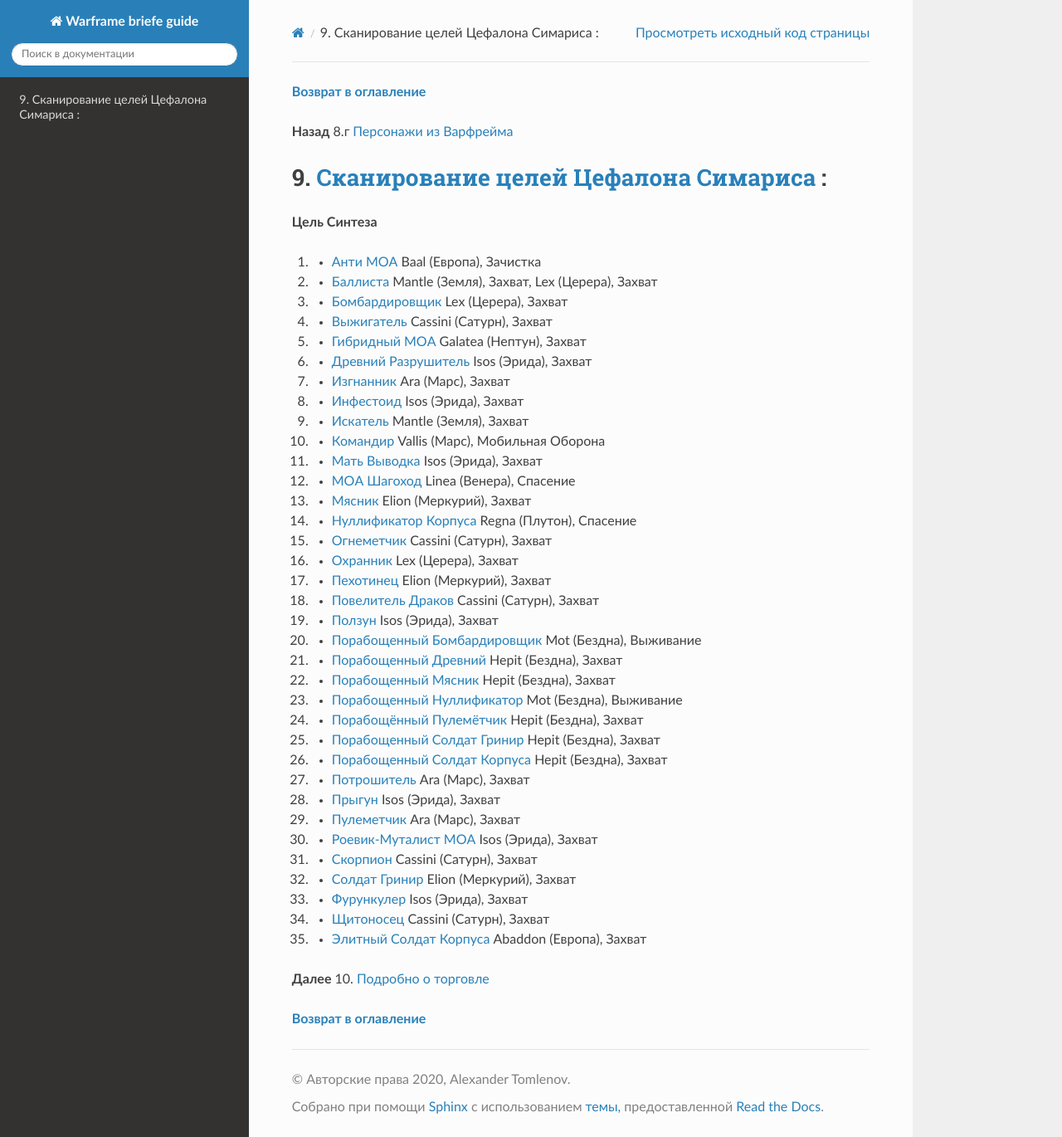
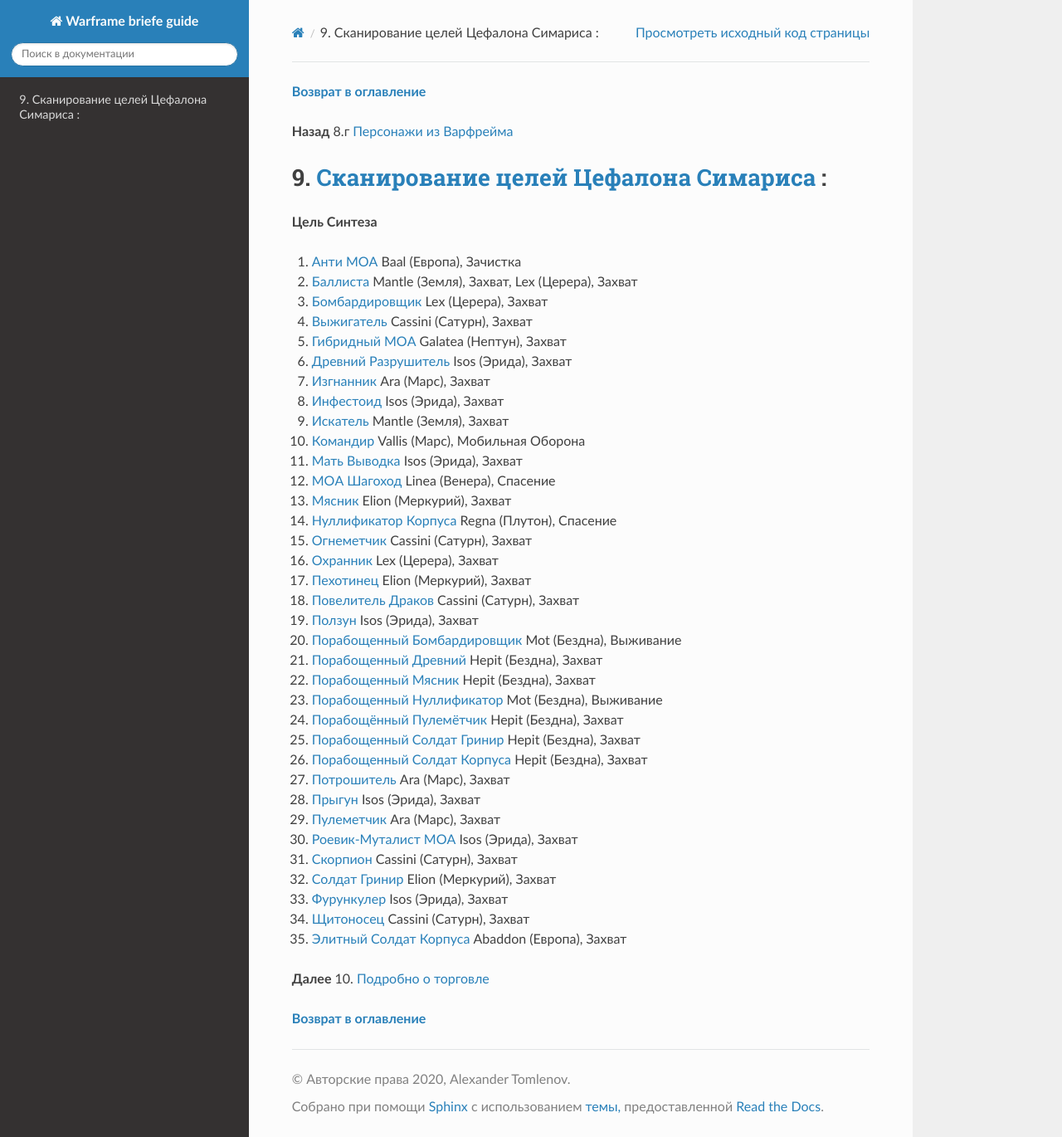
Before and after one commit to crackedmind/warframe-brief-guide, a Sphinx documentation site: the page built from source/09.md, in a window 1280 px wide and 1370 px high. Shown: the whole window at 83% size. Built offline with Sphinx 7.4.7 and the Read the Docs theme 2.0.0, drawn with Linux system fonts in a browser that asks for light colours.

Commit message:
09 Fix formatting

```diff
--- a/source/09.md
+++ b/source/09.md
@@ -7,41 +7,41 @@
 
  **Цель Синтеза**
 
-1. - [Анти МОА](https://warframe.fandom.com/ru/wiki/%D0%90%D0%BD%D1%82%D0%B8_%D0%9C%D0%9E%D0%90)						Baal (Европа), Зачистка
-2. - [Баллиста](https://warframe.fandom.com/ru/wiki/%D0%91%D0%B0%D0%BB%D0%BB%D0%B8%D1%81%D1%82%D0%B0)						Mantle (Земля), Захват, Lex (Церера), Захват
-3. - [Бомбардировщик](https://warframe.fandom.com/ru/wiki/%D0%91%D0%BE%D0%BC%D0%B1%D0%B0%D1%80%D0%B4%D0%B8%D1%80%D0%BE%D0%B2%D1%89%D0%B8%D0%BA)					Lex (Церера), Захват
-4. - [Выжигатель](https://warframe.fandom.com/ru/wiki/%D0%92%D1%8B%D0%B6%D0%B8%D0%B3%D0%B0%D1%82%D0%B5%D0%BB%D1%8C)						Cassini (Сатурн), Захват
-5. - [Гибридный МОА](https://warframe.fandom.com/ru/wiki/%D0%93%D0%B8%D0%B1%D1%80%D0%B8%D0%B4%D0%BD%D1%8B%D0%B9_%D0%9C%D0%9E%D0%90)					Galatea (Нептун), Захват
-6. - [Древний Разрушитель](https://warframe.fandom.com/ru/wiki/%D0%94%D1%80%D0%B5%D0%B2%D0%BD%D0%B8%D0%B9_%D0%A0%D0%B0%D0%B7%D1%80%D1%83%D1%88%D0%B8%D1%82%D0%B5%D0%BB%D1%8C)				Isos (Эрида), Захват
-7. - [Изгнанник](https://warframe.fandom.com/ru/wiki/%D0%98%D0%B7%D0%B3%D0%BD%D0%B0%D0%BD%D0%BD%D0%B8%D0%BA)						Ara (Марс), Захват
-8. - [Инфестоид](https://warframe.fandom.com/ru/wiki/%D0%98%D0%BD%D1%84%D0%B5%D1%81%D1%82%D0%BE%D0%B8%D0%B4)						Isos (Эрида), Захват
-9. - [Искатель](https://warframe.fandom.com/ru/wiki/%D0%98%D1%81%D0%BA%D0%B0%D1%82%D0%B5%D0%BB%D1%8C)						Mantle (Земля), Захват
-10. - [Командир](https://warframe.fandom.com/ru/wiki/%D0%9A%D0%BE%D0%BC%D0%B0%D0%BD%D0%B4%D0%B8%D1%80)						Vallis (Марс), Мобильная Оборона
-11. - [Мать Выводка](https://warframe.fandom.com/ru/wiki/%D0%9C%D0%B0%D1%82%D1%8C_%D0%B2%D1%8B%D0%B2%D0%BE%D0%B4%D0%BA%D0%B0)					Isos (Эрида), Захват
-12. - [МОА Шагоход](https://warframe.fandom.com/ru/wiki/%D0%9C%D0%9E%D0%90_%D0%A8%D0%B0%D0%B3%D0%BE%D1%85%D0%BE%D0%B4)					Linea (Венера), Спасение
-13. - [Мясник](https://warframe.fandom.com/ru/wiki/%D0%9C%D1%8F%D1%81%D0%BD%D0%B8%D0%BA)						Elion (Меркурий), Захват
-14. - [Нуллификатор Корпуса](https://warframe.fandom.com/ru/wiki/%D0%9D%D1%83%D0%BB%D0%BB%D0%B8%D1%84%D0%B8%D0%BA%D0%B0%D1%82%D0%BE%D1%80_%D0%9A%D0%BE%D1%80%D0%BF%D1%83%D1%81%D0%B0)				Regna (Плутон), Спасение
-15. - [Огнеметчик](https://warframe.fandom.com/ru/wiki/%D0%9E%D0%B3%D0%BD%D0%B5%D0%BC%D1%91%D1%82%D1%87%D0%B8%D0%BA)						Cassini (Сатурн), Захват
-16. - [Охранник](https://warframe.fandom.com/ru/wiki/%D0%9E%D1%85%D1%80%D0%B0%D0%BD%D0%BD%D0%B8%D0%BA)						Lex (Церера), Захват
-17. - [Пехотинец](https://warframe.fandom.com/ru/wiki/%D0%9F%D0%B5%D1%85%D0%BE%D1%82%D0%B8%D0%BD%D0%B5%D1%86)						Elion (Меркурий), Захват
-18. - [Повелитель Драков](https://warframe.fandom.com/ru/wiki/%D0%9F%D0%BE%D0%B2%D0%B5%D0%BB%D0%B8%D1%82%D0%B5%D0%BB%D1%8C_%D0%94%D1%80%D0%B0%D0%BA%D0%BE%D0%B2)					Cassini (Сатурн), Захват
-19. - [Ползун](https://warframe.fandom.com/ru/wiki/%D0%9F%D0%BE%D0%BB%D0%B7%D1%83%D0%BD)						Isos (Эрида), Захват
-20. - [Порабощенный Бомбардировщик](https://warframe.fandom.com/ru/wiki/%D0%9F%D0%BE%D1%80%D0%B0%D0%B1%D0%BE%D1%89%D1%91%D0%BD%D0%BD%D1%8B%D0%B9_%D0%91%D0%BE%D0%BC%D0%B1%D0%B0%D1%80%D0%B4%D0%B8%D1%80%D0%BE%D0%B2%D1%89%D0%B8%D0%BA)			Mot (Бездна), Выживание
-21. - [Порабощенный Древний](https://warframe.fandom.com/ru/wiki/%D0%9F%D0%BE%D1%80%D0%B0%D0%B1%D0%BE%D1%89%D1%91%D0%BD%D0%BD%D1%8B%D0%B9_%D0%94%D1%80%D0%B5%D0%B2%D0%BD%D0%B8%D0%B9)				Hepit (Бездна), Захват
-22. - [Порабощенный Мясник](https://warframe.fandom.com/ru/wiki/%D0%9F%D0%BE%D1%80%D0%B0%D0%B1%D0%BE%D1%89%D1%91%D0%BD%D0%BD%D1%8B%D0%B9_%D0%9C%D1%8F%D1%81%D0%BD%D0%B8%D0%BA)				Hepit (Бездна), Захват
-23. - [Порабощенный Нуллификатор](https://warframe.fandom.com/ru/wiki/%D0%9F%D0%BE%D1%80%D0%B0%D0%B1%D0%BE%D1%89%D1%91%D0%BD%D0%BD%D1%8B%D0%B9_%D0%9D%D1%83%D0%BB%D0%BB%D0%B8%D1%84%D0%B8%D0%BA%D0%B0%D1%82%D0%BE%D1%80)			Mot (Бездна), Выживание
-24. - [Порабощённый Пулемётчик](https://warframe.fandom.com/ru/wiki/%D0%9F%D0%BE%D1%80%D0%B0%D0%B1%D0%BE%D1%89%D1%91%D0%BD%D0%BD%D1%8B%D0%B9_%D0%9F%D1%83%D0%BB%D0%B5%D0%BC%D1%91%D1%82%D1%87%D0%B8%D0%BA)			Hepit (Бездна), Захват
-25. - [Порабощенный Солдат Гринир](https://warframe.fandom.com/ru/wiki/%D0%9F%D0%BE%D1%80%D0%B0%D0%B1%D0%BE%D1%89%D1%91%D0%BD%D0%BD%D1%8B%D0%B9_%D0%A1%D0%BE%D0%BB%D0%B4%D0%B0%D1%82_%D0%93%D1%80%D0%B8%D0%BD%D0%B8%D1%80)			Hepit (Бездна), Захват
-26. - [Порабощенный Солдат Корпуса](https://warframe.fandom.com/ru/wiki/%D0%9F%D0%BE%D1%80%D0%B0%D0%B1%D0%BE%D1%89%D1%91%D0%BD%D0%BD%D1%8B%D0%B9_%D0%A1%D0%BE%D0%BB%D0%B4%D0%B0%D1%82_%D0%9A%D0%BE%D1%80%D0%BF%D1%83%D1%81%D0%B0)			Hepit (Бездна), Захват
-27. - [Потрошитель](https://warframe.fandom.com/ru/wiki/%D0%9F%D0%BE%D1%82%D1%80%D0%BE%D1%88%D0%B8%D1%82%D0%B5%D0%BB%D1%8C)					Ara (Марс), Захват
-28. - [Прыгун](https://warframe.fandom.com/ru/wiki/%D0%9F%D1%80%D1%8B%D0%B3%D1%83%D0%BD)						Isos (Эрида), Захват
-29. - [Пулеметчик](https://warframe.fandom.com/ru/wiki/%D0%A2%D1%8F%D0%B6%D1%91%D0%BB%D1%8B%D0%B9_%D0%9F%D1%83%D0%BB%D0%B5%D0%BC%D1%91%D1%82%D1%87%D0%B8%D0%BA)						Ara (Марс), Захват
-30. - [Роевик-Муталист МОА](https://warframe.fandom.com/ru/wiki/%D0%A0%D0%BE%D0%B5%D0%B2%D0%B8%D0%BA-%D0%9C%D1%83%D1%82%D0%B0%D0%BB%D0%B8%D1%81%D1%82_%D0%9C%D0%9E%D0%90)					Isos (Эрида), Захват
-31. - [Скорпион](https://warframe.fandom.com/ru/wiki/%D0%A1%D0%BA%D0%BE%D1%80%D0%BF%D0%B8%D0%BE%D0%BD)						Cassini (Сатурн), Захват
-32. - [Солдат Гринир](https://warframe.fandom.com/ru/wiki/%D0%A1%D0%BE%D0%BB%D0%B4%D0%B0%D1%82_%D0%93%D1%80%D0%B8%D0%BD%D0%B8%D1%80)					Elion (Меркурий), Захват
-33. - [Фурункулер](https://warframe.fandom.com/ru/wiki/%D0%A4%D1%83%D1%80%D1%83%D0%BD%D0%BA%D1%83%D0%BB%D0%B5%D1%80)						Isos (Эрида), Захват
-34. - [Щитоносец](https://warframe.fandom.com/ru/wiki/%D0%A9%D0%B8%D1%82%D0%BE%D0%BD%D0%BE%D1%81%D0%B5%D1%86)						Cassini (Сатурн), Захват
-35. - [Элитный Солдат Корпуса](https://warframe.fandom.com/ru/wiki/%D0%AD%D0%BB%D0%B8%D1%82%D0%BD%D1%8B%D0%B9_%D1%81%D0%BE%D0%BB%D0%B4%D0%B0%D1%82_%D0%9A%D0%BE%D1%80%D0%BF%D1%83%D1%81%D0%B0)				Abaddon (Европа), Захват
+1. [Анти МОА](https://warframe.fandom.com/ru/wiki/%D0%90%D0%BD%D1%82%D0%B8_%D0%9C%D0%9E%D0%90) Baal (Европа), Зачистка
+2. [Баллиста](https://warframe.fandom.com/ru/wiki/%D0%91%D0%B0%D0%BB%D0%BB%D0%B8%D1%81%D1%82%D0%B0)	Mantle (Земля), Захват, Lex (Церера), Захват
+3. [Бомбардировщик](https://warframe.fandom.com/ru/wiki/%D0%91%D0%BE%D0%BC%D0%B1%D0%B0%D1%80%D0%B4%D0%B8%D1%80%D0%BE%D0%B2%D1%89%D0%B8%D0%BA) Lex (Церера), Захват
+4. [Выжигатель](https://warframe.fandom.com/ru/wiki/%D0%92%D1%8B%D0%B6%D0%B8%D0%B3%D0%B0%D1%82%D0%B5%D0%BB%D1%8C) Cassini (Сатурн), Захват
+5. [Гибридный МОА](https://warframe.fandom.com/ru/wiki/%D0%93%D0%B8%D0%B1%D1%80%D0%B8%D0%B4%D0%BD%D1%8B%D0%B9_%D0%9C%D0%9E%D0%90) Galatea (Нептун), Захват
+6. [Древний Разрушитель](https://warframe.fandom.com/ru/wiki/%D0%94%D1%80%D0%B5%D0%B2%D0%BD%D0%B8%D0%B9_%D0%A0%D0%B0%D0%B7%D1%80%D1%83%D1%88%D0%B8%D1%82%D0%B5%D0%BB%D1%8C) Isos (Эрида), Захват
+7. [Изгнанник](https://warframe.fandom.com/ru/wiki/%D0%98%D0%B7%D0%B3%D0%BD%D0%B0%D0%BD%D0%BD%D0%B8%D0%BA) Ara (Марс), Захват
+8. [Инфестоид](https://warframe.fandom.com/ru/wiki/%D0%98%D0%BD%D1%84%D0%B5%D1%81%D1%82%D0%BE%D0%B8%D0%B4) Isos (Эрида), Захват
+9. [Искатель](https://warframe.fandom.com/ru/wiki/%D0%98%D1%81%D0%BA%D0%B0%D1%82%D0%B5%D0%BB%D1%8C) Mantle (Земля), Захват
+10. [Командир](https://warframe.fandom.com/ru/wiki/%D0%9A%D0%BE%D0%BC%D0%B0%D0%BD%D0%B4%D0%B8%D1%80) Vallis (Марс), Мобильная Оборона
+11. [Мать Выводка](https://warframe.fandom.com/ru/wiki/%D0%9C%D0%B0%D1%82%D1%8C_%D0%B2%D1%8B%D0%B2%D0%BE%D0%B4%D0%BA%D0%B0) Isos (Эрида), Захват
+12. [МОА Шагоход](https://warframe.fandom.com/ru/wiki/%D0%9C%D0%9E%D0%90_%D0%A8%D0%B0%D0%B3%D0%BE%D1%85%D0%BE%D0%B4) Linea (Венера), Спасение
+13. [Мясник](https://warframe.fandom.com/ru/wiki/%D0%9C%D1%8F%D1%81%D0%BD%D0%B8%D0%BA) Elion (Меркурий), Захват
+14. [Нуллификатор Корпуса](https://warframe.fandom.com/ru/wiki/%D0%9D%D1%83%D0%BB%D0%BB%D0%B8%D1%84%D0%B8%D0%BA%D0%B0%D1%82%D0%BE%D1%80_%D0%9A%D0%BE%D1%80%D0%BF%D1%83%D1%81%D0%B0) Regna (Плутон), Спасение
+15. [Огнеметчик](https://warframe.fandom.com/ru/wiki/%D0%9E%D0%B3%D0%BD%D0%B5%D0%BC%D1%91%D1%82%D1%87%D0%B8%D0%BA) Cassini (Сатурн), Захват
+16. [Охранник](https://warframe.fandom.com/ru/wiki/%D0%9E%D1%85%D1%80%D0%B0%D0%BD%D0%BD%D0%B8%D0%BA) Lex (Церера), Захват
+17. [Пехотинец](https://warframe.fandom.com/ru/wiki/%D0%9F%D0%B5%D1%85%D0%BE%D1%82%D0%B8%D0%BD%D0%B5%D1%86) Elion (Меркурий), Захват
+18. [Повелитель Драков](https://warframe.fandom.com/ru/wiki/%D0%9F%D0%BE%D0%B2%D0%B5%D0%BB%D0%B8%D1%82%D0%B5%D0%BB%D1%8C_%D0%94%D1%80%D0%B0%D0%BA%D0%BE%D0%B2) Cassini (Сатурн), Захват
+19. [Ползун](https://warframe.fandom.com/ru/wiki/%D0%9F%D0%BE%D0%BB%D0%B7%D1%83%D0%BD) Isos (Эрида), Захват
+20. [Порабощенный Бомбардировщик](https://warframe.fandom.com/ru/wiki/%D0%9F%D0%BE%D1%80%D0%B0%D0%B1%D0%BE%D1%89%D1%91%D0%BD%D0%BD%D1%8B%D0%B9_%D0%91%D0%BE%D0%BC%D0%B1%D0%B0%D1%80%D0%B4%D0%B8%D1%80%D0%BE%D0%B2%D1%89%D0%B8%D0%BA) Mot (Бездна), Выживание
+21. [Порабощенный Древний](https://warframe.fandom.com/ru/wiki/%D0%9F%D0%BE%D1%80%D0%B0%D0%B1%D0%BE%D1%89%D1%91%D0%BD%D0%BD%D1%8B%D0%B9_%D0%94%D1%80%D0%B5%D0%B2%D0%BD%D0%B8%D0%B9) Hepit (Бездна), Захват
+22. [Порабощенный Мясник](https://warframe.fandom.com/ru/wiki/%D0%9F%D0%BE%D1%80%D0%B0%D0%B1%D0%BE%D1%89%D1%91%D0%BD%D0%BD%D1%8B%D0%B9_%D0%9C%D1%8F%D1%81%D0%BD%D0%B8%D0%BA) Hepit (Бездна), Захват
+23. [Порабощенный Нуллификатор](https://warframe.fandom.com/ru/wiki/%D0%9F%D0%BE%D1%80%D0%B0%D0%B1%D0%BE%D1%89%D1%91%D0%BD%D0%BD%D1%8B%D0%B9_%D0%9D%D1%83%D0%BB%D0%BB%D0%B8%D1%84%D0%B8%D0%BA%D0%B0%D1%82%D0%BE%D1%80) Mot (Бездна), Выживание
+24. [Порабощённый Пулемётчик](https://warframe.fandom.com/ru/wiki/%D0%9F%D0%BE%D1%80%D0%B0%D0%B1%D0%BE%D1%89%D1%91%D0%BD%D0%BD%D1%8B%D0%B9_%D0%9F%D1%83%D0%BB%D0%B5%D0%BC%D1%91%D1%82%D1%87%D0%B8%D0%BA) Hepit (Бездна), Захват
+25. [Порабощенный Солдат Гринир](https://warframe.fandom.com/ru/wiki/%D0%9F%D0%BE%D1%80%D0%B0%D0%B1%D0%BE%D1%89%D1%91%D0%BD%D0%BD%D1%8B%D0%B9_%D0%A1%D0%BE%D0%BB%D0%B4%D0%B0%D1%82_%D0%93%D1%80%D0%B8%D0%BD%D0%B8%D1%80) Hepit (Бездна), Захват
+26. [Порабощенный Солдат Корпуса](https://warframe.fandom.com/ru/wiki/%D0%9F%D0%BE%D1%80%D0%B0%D0%B1%D0%BE%D1%89%D1%91%D0%BD%D0%BD%D1%8B%D0%B9_%D0%A1%D0%BE%D0%BB%D0%B4%D0%B0%D1%82_%D0%9A%D0%BE%D1%80%D0%BF%D1%83%D1%81%D0%B0)	Hepit (Бездна), Захват
+27. [Потрошитель](https://warframe.fandom.com/ru/wiki/%D0%9F%D0%BE%D1%82%D1%80%D0%BE%D1%88%D0%B8%D1%82%D0%B5%D0%BB%D1%8C) Ara (Марс), Захват
+28. [Прыгун](https://warframe.fandom.com/ru/wiki/%D0%9F%D1%80%D1%8B%D0%B3%D1%83%D0%BD) Isos (Эрида), Захват
+29. [Пулеметчик](https://warframe.fandom.com/ru/wiki/%D0%A2%D1%8F%D0%B6%D1%91%D0%BB%D1%8B%D0%B9_%D0%9F%D1%83%D0%BB%D0%B5%D0%BC%D1%91%D1%82%D1%87%D0%B8%D0%BA) Ara (Марс), Захват
+30. [Роевик-Муталист МОА](https://warframe.fandom.com/ru/wiki/%D0%A0%D0%BE%D0%B5%D0%B2%D0%B8%D0%BA-%D0%9C%D1%83%D1%82%D0%B0%D0%BB%D0%B8%D1%81%D1%82_%D0%9C%D0%9E%D0%90) Isos (Эрида), Захват
+31. [Скорпион](https://warframe.fandom.com/ru/wiki/%D0%A1%D0%BA%D0%BE%D1%80%D0%BF%D0%B8%D0%BE%D0%BD) Cassini (Сатурн), Захват
+32. [Солдат Гринир](https://warframe.fandom.com/ru/wiki/%D0%A1%D0%BE%D0%BB%D0%B4%D0%B0%D1%82_%D0%93%D1%80%D0%B8%D0%BD%D0%B8%D1%80) Elion (Меркурий), Захват
+33. [Фурункулер](https://warframe.fandom.com/ru/wiki/%D0%A4%D1%83%D1%80%D1%83%D0%BD%D0%BA%D1%83%D0%BB%D0%B5%D1%80) Isos (Эрида), Захват
+34. [Щитоносец](https://warframe.fandom.com/ru/wiki/%D0%A9%D0%B8%D1%82%D0%BE%D0%BD%D0%BE%D1%81%D0%B5%D1%86) Cassini (Сатурн), Захват
+35. [Элитный Солдат Корпуса](https://warframe.fandom.com/ru/wiki/%D0%AD%D0%BB%D0%B8%D1%82%D0%BD%D1%8B%D0%B9_%D1%81%D0%BE%D0%BB%D0%B4%D0%B0%D1%82_%D0%9A%D0%BE%D1%80%D0%BF%D1%83%D1%81%D0%B0) Abaddon (Европа), Захват
 
 
 
```
